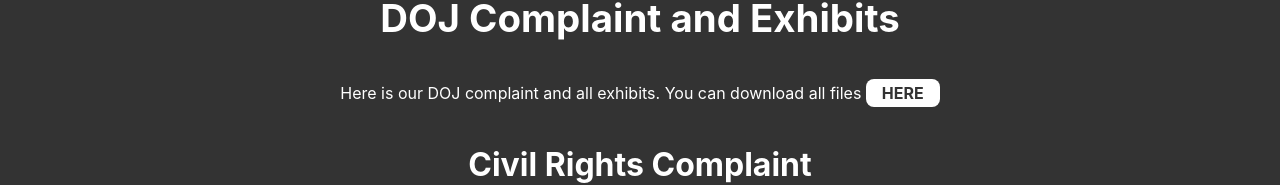
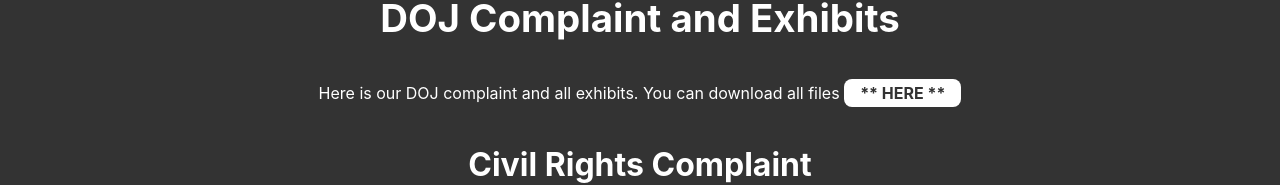
Before and after one commit to Koyamot/SpokaneCountyCourtCorruption, a React (Create React App) app in the folder client/: page /complaint in a window 1280 px wide. Shown: the part 181-366 px from the top of the page. Built offline with nearby package versions, Linux system fonts and the light colour scheme.

Commit message:
enhance button

```diff
--- a/client/src/components/DOJComplaint/DOJComplaint.js
+++ b/client/src/components/DOJComplaint/DOJComplaint.js
@@ -22,7 +22,7 @@ const Complaint = () => {
             href="https://drive.google.com/drive/folders/1YzijE7Trs8hKDsQUDz4HnwVdD2bmRqq2?usp=sharing"
             target="blank"
           >
-            HERE
+            ** HERE **
           </a>
         </span>
       </p>
```
Also changed, not shown: 1 other file (tests, documents, lock files or other folders).
